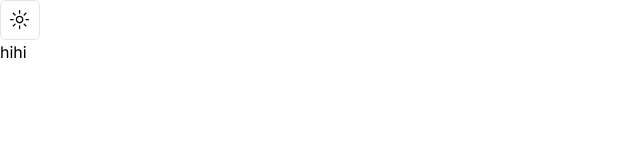
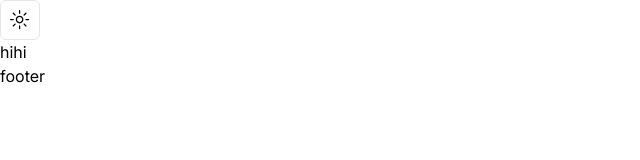
Before and after one commit to caffeine-addictt/portfolio, a Next.js app: page / in a window 1280 px wide. Shown: the top 160 px of the page, without its empty margins (0-640 px from the left). Built offline with nearby package versions, Linux system fonts and the light colour scheme.

Commit message:
+ Footer setup

```diff
--- a/src/app/layout.tsx
+++ b/src/app/layout.tsx
@@ -7,6 +7,7 @@ import { Inter } from 'next/font/google'
 import type { Metadata } from 'next'
 
 import Navbar from '@components/navbar'
+import Footer from '@components/footer'
 
 
 const inter = Inter({ subsets: ['latin'] })
@@ -24,6 +25,7 @@ const RootLayout = ({ children }: { children: React.ReactNode }) => {
         <ThemeProvider attribute='class' defaultTheme='system' enableSystem>
           <Navbar />
           {children}
+          <Footer />
         </ThemeProvider>
       </body>
     </html>
--- /dev/null
+++ b/src/components/footer.tsx
@@ -0,0 +1,9 @@
+import React from 'react'
+
+const Footer = () => {
+  return (
+    <footer>footer</footer>
+  )
+}
+
+export default Footer
```
